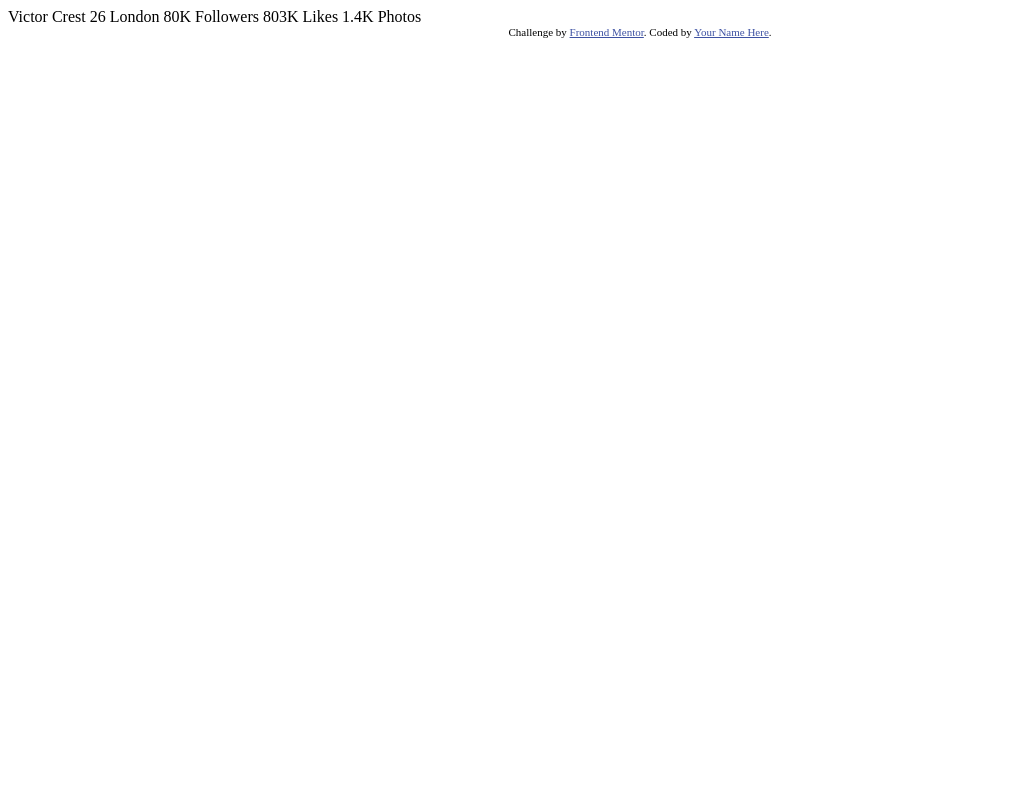
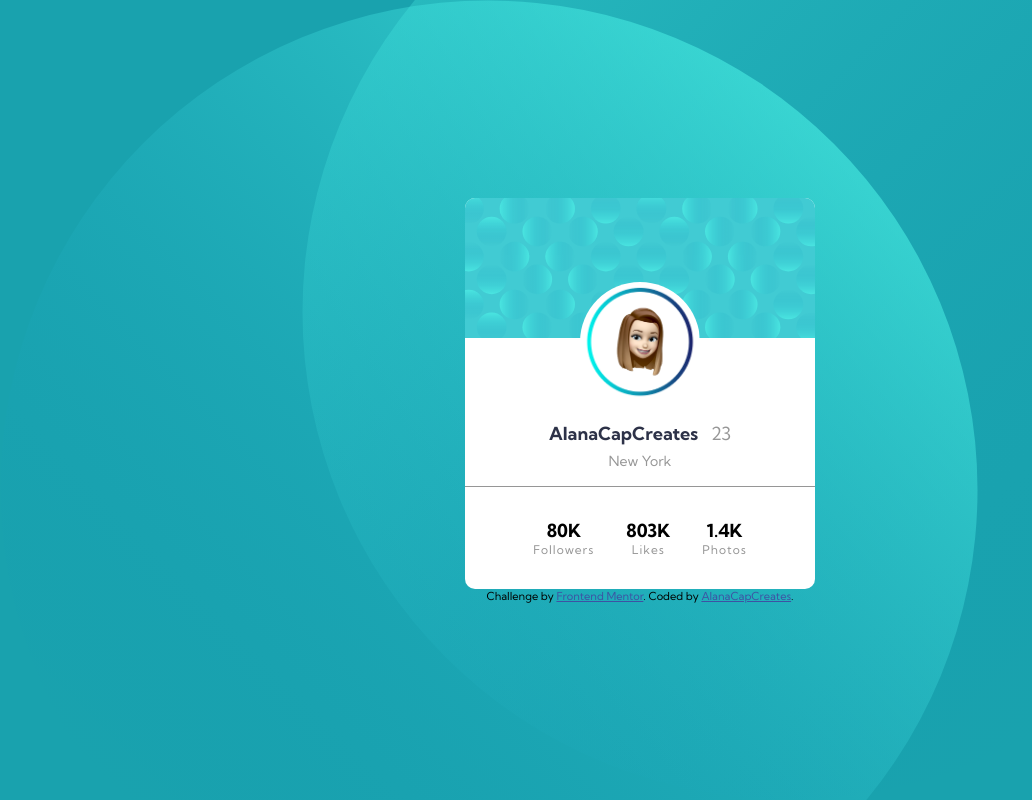
Before and after one commit to alanacapcreates/Profile-Card-Component, a plain HTML site: page index.html in a window 1280 px wide. Shown: the whole page, without its empty margins (0-1032 px from the left). Drawn offline with Linux system fonts and the light colour scheme.

Commit message:
attempt at the SVGs

```diff
--- a/index.html
+++ b/index.html
@@ -5,7 +5,10 @@
   <meta name="viewport" content="width=device-width, initial-scale=1.0"> <!-- displays site properly based on user's device -->
 
   <link rel="icon" type="image/png" sizes="32x32" href="./images/favicon-32x32.png">
-
+  <link rel="preconnect" href="https://fonts.googleapis.com">
+  <link rel="preconnect" href="https://fonts.gstatic.com" crossorigin>
+  <link href="https://fonts.googleapis.com/css2?family=Kumbh+Sans:wght@400;700&display=swap" rel="stylesheet">
+  <link rel="stylesheet" href="./styles.css">
   <title>Frontend Mentor | Profile card component</title>
 
   <!-- Feel free to remove these styles or customise in your own stylesheet 👍 -->
@@ -15,21 +18,44 @@
   </style>
 </head>
 <body>
-  Victor Crest
-  26
-  London
+  <main class="card">
+    <article>
+      <img alt="hero-img" id="hero-img" src="./images/bg-pattern-card.svg">
+      <img alt="profile pic" id="profile-picture" src="./images/memoji-smile gradient.png">
+    </article>
 
-  80K
-  Followers
+    <section class="bio">
+      <div>
+        <p id="name">AlanaCapCreates</p>
+        <p id="age">23</p>
+      </div>
+      <p id="location">New York</p>
+    </section>
 
-  803K
-  Likes
+    <section class="stats">
+      <div>
+        <p class="numeric">80K</p>
+        <p class="label">Followers</p>
+      </div>
+      <div>
+        <p class="numeric">803K</p>
+        <p class="label">Likes</p>
+      </div>
+      <div>
+        <p class="numeric">1.4K</p>
+        <p class="label">Photos</p>
+      </div>
+    </section>
 
-  1.4K
-  Photos
-  <div class="attribution">
-    Challenge by <a href="https://www.frontendmentor.io?ref=challenge" target="_blank">Frontend Mentor</a>.
-    Coded by <a href="#">Your Name Here</a>.
-  </div>
+  </main>
+
+
+  <footer>
+    <div class="attribution">
+      Challenge by <a href="https://www.frontendmentor.io?ref=challenge" target="_blank">Frontend Mentor</a>.
+      Coded by <a href="https://alanacapcreates.com">AlanaCapCreates</a>.
+    </div>
+  </footer>
+
 </body>
 </html>
--- /dev/null
+++ b/styles.css
@@ -0,0 +1,101 @@
+:root{
+    /* ## Colors */
+        /* ### Primary */
+    --Dark-cyan: hsl(185, 75%, 39%);
+    --Very-dark-desaturated-blue: hsl(229, 23%, 23%);
+    --Dark-grayish-blue: hsl(227, 10%, 46%);
+
+        /* ### Neutral */
+    --Dark-gray: hsl(0, 0%, 59%);
+}
+/* ## Typography */
+    /* ### Body Copy */
+        /* ### Font */
+            /* - Family: [Kumbh Sans](https://fonts.google.com/specimen/Kumbh+Sans)
+                - Weights: 400, 700 */
+
+
+*,*::before,*::after{
+    margin: 0;
+    padding: 0;
+    box-sizing: border-box;
+}
+body{
+    font-family: 'Kumbh Sans', sans-serif;
+    height: 100vh;
+    display: flex;
+    flex-direction: column;
+    background-color: var(--Dark-cyan);
+    justify-content: center;
+    align-items: center;
+
+    background-image:  url('./images/bg-pattern-top.svg'),
+    url('./images/bg-pattern-bottom.svg');;
+    background-repeat:  no-repeat, no-repeat;
+    background-position:  top left, bottom right;
+
+}
+
+.card{
+    background-color: #ffffff;
+    display: flex;
+    width: 350px;
+    border-radius: 10px;
+    flex-direction: column;
+
+    text-align: center;
+}
+#hero-img{
+    width: 100%;
+    border-radius: 10px 10px 0 0;
+}
+#profile-picture{
+    margin-top: -60px ;
+    width: 120px;
+    height: 120px;
+    border-radius: 50%;
+
+}
+.bio{
+    margin: 1em 0;
+    width: 100%;
+}
+#name{
+    color: var(--Very-dark-desaturated-blue);
+    display: inline-block;
+    font-weight: 700;
+    margin-right: .5em;
+}
+.bio p:nth-child(2){
+    display: inline-block;
+}
+#location{
+    margin-top: .5em;
+    font-size: 14px;
+}
+#age,
+#location{
+    color: var(--Dark-gray);
+}
+.stats{
+    text-align: center;
+    border-top: 1px solid var(--Dark-gray);
+    width: 100%;
+    padding: 2em;
+    display: flex;
+    justify-content: center;
+    gap: 2em;
+}
+.label{
+    font-size: 12px;
+    letter-spacing: 1px;
+    color: var(--Dark-gray);
+}
+.stats .numeric{
+    font-weight: 700;
+}
+#name,
+#age,
+.numeric{
+font-size: 18px;
+}
```
Also changed, not shown: images/memoji-smile gradient.png (added).
